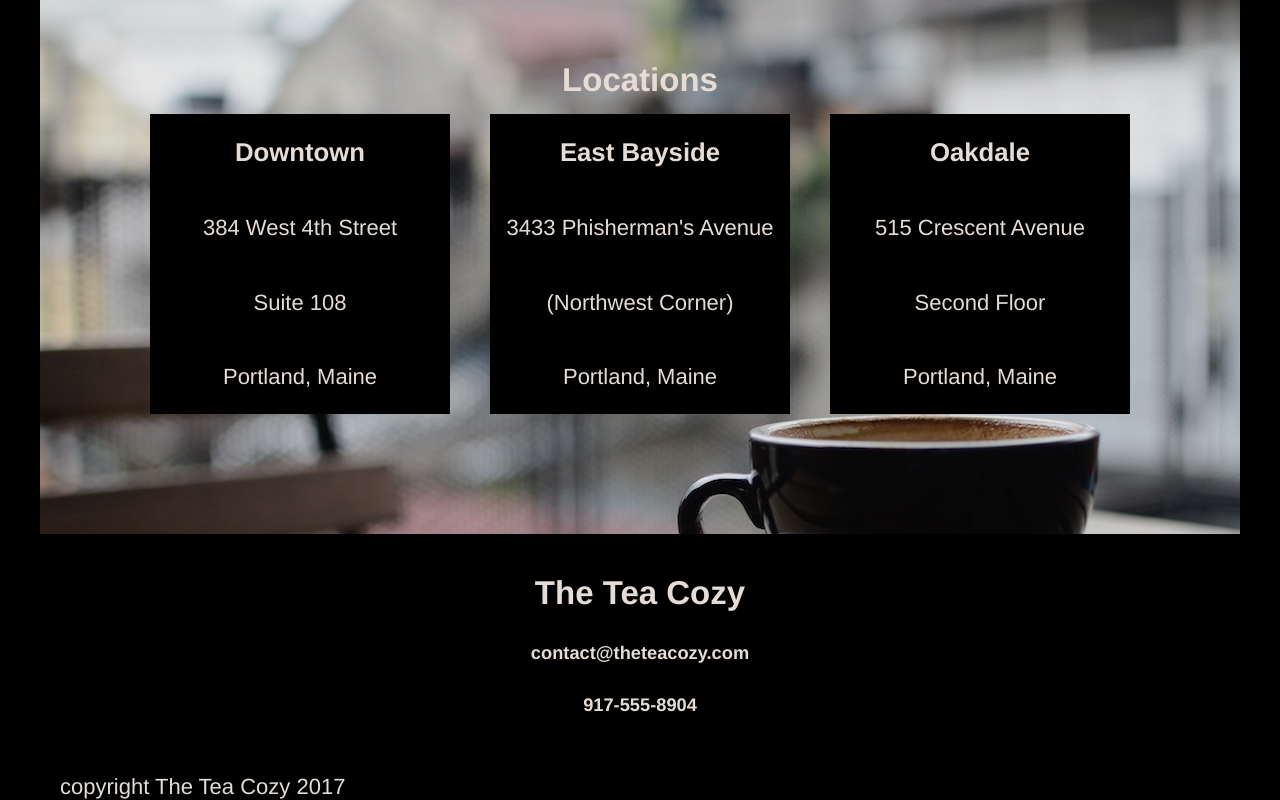
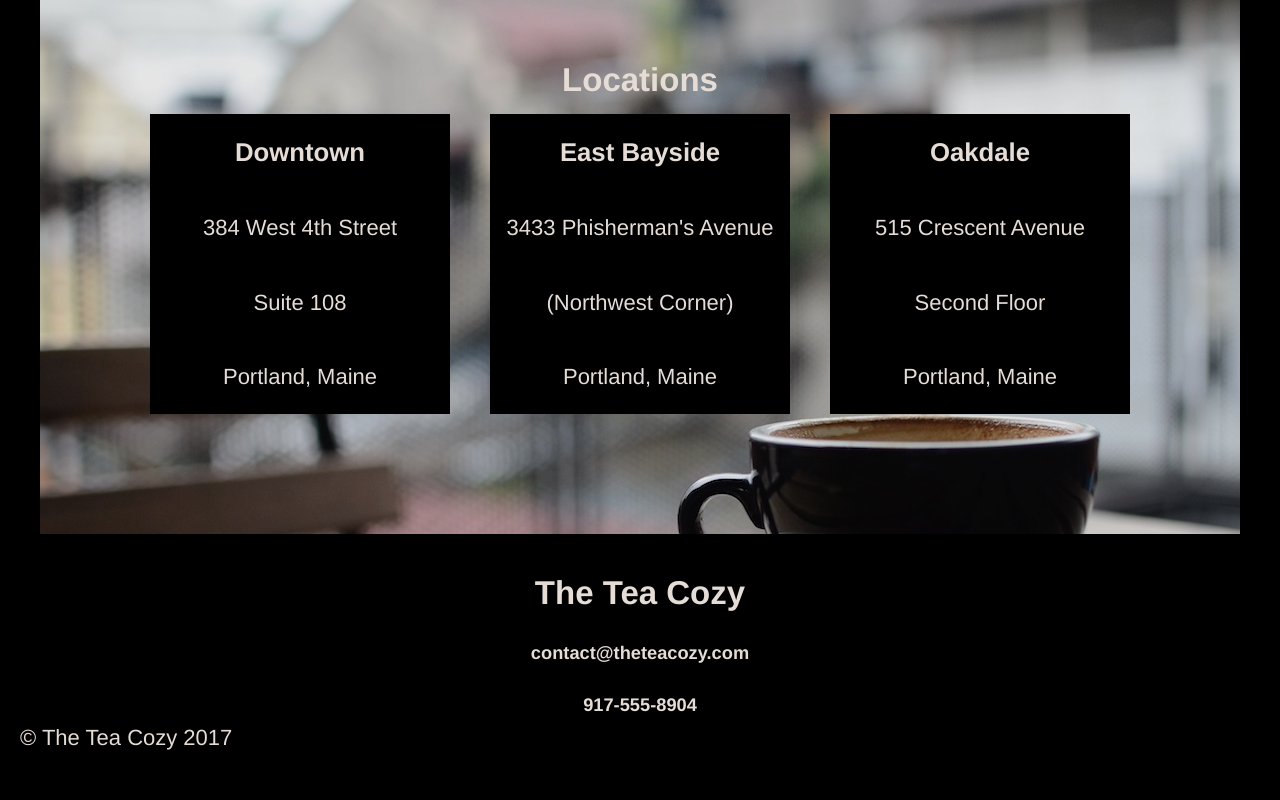
Before and after one commit to mmotykiewicz/tea-cozy, a plain HTML site: page index.html in a window 1280 px wide. Shown: the part 1530-2330 px from the top of the page. After the commit the page ends 2304 px from the top, so only its background shows below. Drawn offline with Linux system fonts and the light colour scheme.

Commit message:
fixed footer

```diff
--- a/index.html
+++ b/index.html
@@ -96,12 +96,11 @@
 
       </div>
 
+  </div>
 <!-- footer below -->
     <footer>
-      <span>copyright The Tea Cozy 2017</span>
+      <span>&copy The Tea Cozy 2017</span>
     </footer>
-
-    </div>
 
   </body>
 </html>
--- a/resources/css/style.css
+++ b/resources/css/style.css
@@ -162,6 +162,7 @@ h3 {
 }
 
 footer {
+  /* position: relative;  */
   text-align: left;
-  margin: 0px 0px 20px 20px;
+  padding: 20px;
 }
```
Also changed, not shown: 1 other file.
